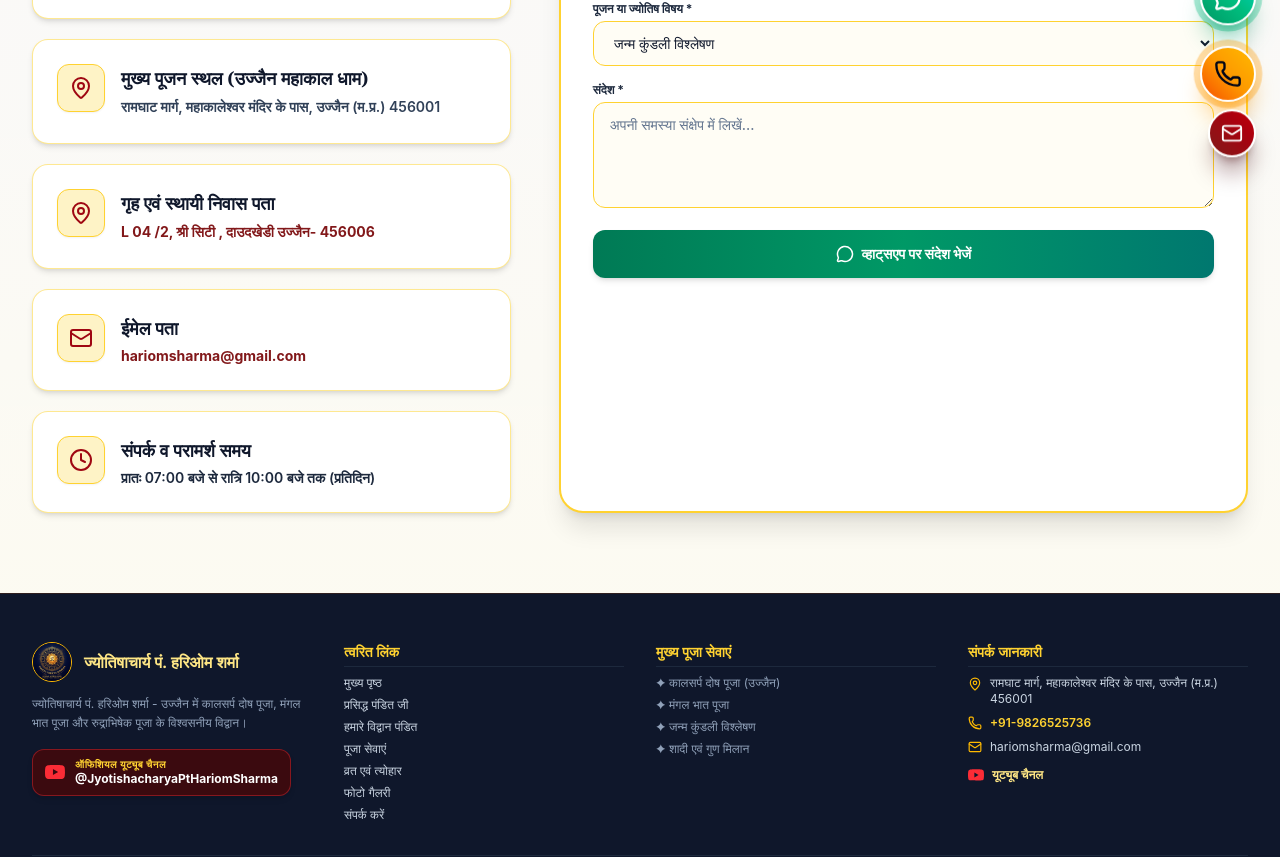
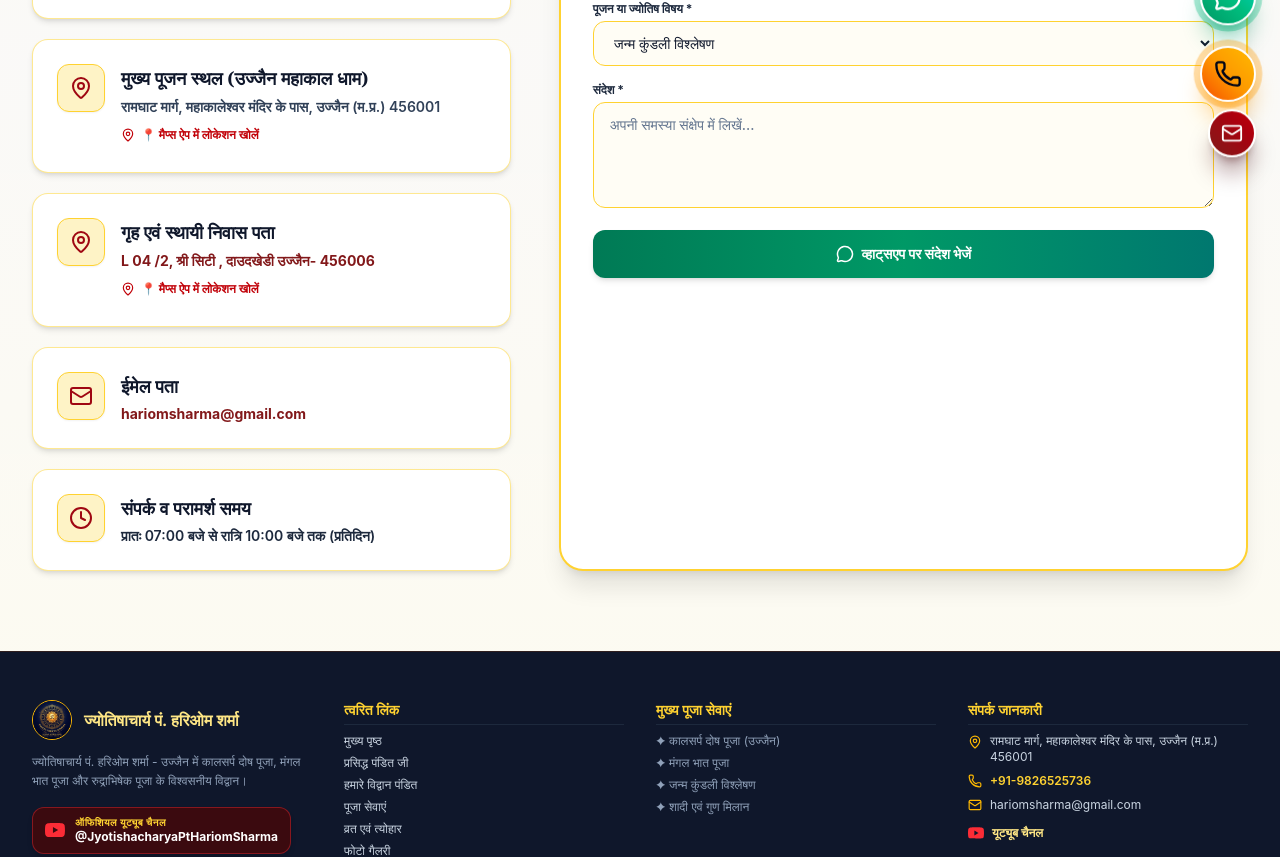
Before and after one commit to Amanverma45/jyotish, a React (Vite) app: page /contact in a window 1280 px wide. Shown: the part 620-1477 px from the top of the page. Built offline with nearby package versions, Linux system fonts and the light colour scheme; a web font is replaced by a local one.

Commit message:
Fix location Google Maps redirection, update pandit team experience, and apply security parameter encoding

```diff
--- a/src/component/Footer.jsx
+++ b/src/component/Footer.jsx
@@ -88,7 +88,15 @@ const Footer = () => {
             <ul className="space-y-2 text-xs">
               <li className="flex items-start gap-2">
                 <MapPin className="w-3.5 h-3.5 text-amber-400 shrink-0 mt-0.5" />
-                <span>{t?.contactInfo?.address || (isHindi ? "रामघाट मार्ग, महाकालेश्वर मंदिर के पास, उज्जैन (म.प्र.) 456001" : "Ramghat Marg, Near Mahakaleshwar Temple, Ujjain (M.P.) 456001")}</span>
+                <a
+                  href={`https://www.google.com/maps/search/?api=1&query=${encodeURIComponent("Ramghat Marg, Near Mahakaleshwar Temple, Ujjain, Madhya Pradesh 456001")}`}
+                  target="_blank"
+                  rel="noopener noreferrer"
+                  className="hover:text-amber-300 hover:underline cursor-pointer"
+                  title={isHindi ? "गूगल मैप्स में लोकेशन देखें" : "View Location on Google Maps"}
+                >
+                  {t?.contactInfo?.address || (isHindi ? "रामघाट मार्ग, महाकालेश्वर मंदिर के पास, उज्जैन (म.प्र.) 456001" : "Ramghat Marg, Near Mahakaleshwar Temple, Ujjain (M.P.) 456001")}
+                </a>
               </li>
               <li className="flex items-center gap-2">
                 <Phone className="w-3.5 h-3.5 text-amber-400 shrink-0" />
--- a/src/component/about.jsx
+++ b/src/component/about.jsx
@@ -1,6 +1,6 @@
 import React from 'react';
 import { useLanguage } from '../context/LanguageContext';
-import { Sparkles, Phone, MessageCircle, Landmark, ShieldCheck, Flame } from 'lucide-react';
+import { Sparkles, Phone, MessageCircle, Landmark, ShieldCheck, Flame, MapPin } from 'lucide-react';
 import sharmajiImg from '../assets/sharmaji.png';
 import mahakalGod from '../assets/mahakal_god.jpg';
 import kaalBhairavGod from '../assets/kaal_bhairav_god.jpg';
@@ -194,10 +194,19 @@ const About = () => {
                       </h4>
                     </div>
 
-                    <div className="p-5 sm:p-6 space-y-2 flex-1 flex flex-col justify-between bg-slate-950/80">
+                    <div className="p-5 sm:p-6 space-y-3 flex-1 flex flex-col justify-between bg-slate-950/80">
                       <p className="text-slate-200 text-sm sm:text-base leading-relaxed font-normal">
                         {item.desc}
                       </p>
+                      <a
+                        href={`https://www.google.com/maps/search/?api=1&query=${encodeURIComponent(item.title + ", Ujjain, Madhya Pradesh")}`}
+                        target="_blank"
+                        rel="noopener noreferrer"
+                        className="inline-flex items-center gap-1.5 text-xs font-bold text-amber-400 hover:text-amber-300 hover:underline pt-2 cursor-pointer"
+                      >
+                        <MapPin className="w-4 h-4 text-red-400" />
+                        <span>{isHindi ? "📍 मैप्स पर लोकेशन देखें" : "📍 View Location on Google Maps"}</span>
+                      </a>
                     </div>
                   </div>
                 );
--- a/src/component/contact.jsx
+++ b/src/component/contact.jsx
@@ -19,15 +19,21 @@ const Contact = () => {
 
   const handleSubmit = (e) => {
     e.preventDefault();
-    const whatsappMsg =
-      `*जय श्री महाकाल!*%0A` +
-      `*नया पूछताछ संदेश (Website Contact Form):*%0A%0A` +
-      `*नाम:* ${formData.name}%0A` +
-      `*फोन नंबर:* ${formData.phone}%0A` +
-      `*विषय/पूजा:* ${formData.topic}%0A` +
-      `*संदेश:* ${formData.message}`;
+    const rawMessage = isHindi
+      ? `*जय श्री महाकाल!*\n` +
+        `*नया पूछताछ संदेश (वेबसाइट संपर्क फॉर्म):*\n\n` +
+        `*नाम:* ${formData.name}\n` +
+        `*फोन नंबर:* ${formData.phone}\n` +
+        `*विषय/पूजा:* ${formData.topic}\n` +
+        `*संदेश:* ${formData.message}`
+      : `*Jai Shree Mahakal!*\n` +
+        `*New Contact Query (Website Form):*\n\n` +
+        `*Name:* ${formData.name}\n` +
+        `*Phone:* ${formData.phone}\n` +
+        `*Topic:* ${formData.topic}\n` +
+        `*Message:* ${formData.message}`;
 
-    window.location.href = `https://api.whatsapp.com/send?phone=919826525736&text=${whatsappMsg}`;
+    window.location.href = `https://api.whatsapp.com/send?phone=919826525736&text=${encodeURIComponent(rawMessage)}`;
   };
 
   return (
@@ -95,34 +101,52 @@ const Contact = () => {
             </div>
 
             {/* Main Puja Location Card */}
-            <div className="bg-white border border-amber-200/90 rounded-2xl p-5 sm:p-6 flex items-start gap-4 hover:border-amber-400 hover:shadow-lg transition-all shadow-md">
-              <div className="w-12 h-12 rounded-xl bg-amber-100 border border-amber-300 flex items-center justify-center text-red-800 shrink-0 shadow-xs">
+            <a
+              href={`https://www.google.com/maps/search/?api=1&query=${encodeURIComponent("Ramghat Marg, Near Mahakaleshwar Temple, Ujjain, Madhya Pradesh 456001")}`}
+              target="_blank"
+              rel="noopener noreferrer"
+              className="bg-white border border-amber-200/90 rounded-2xl p-5 sm:p-6 flex items-start gap-4 hover:border-amber-400 hover:shadow-lg transition-all shadow-md group cursor-pointer"
+            >
+              <div className="w-12 h-12 rounded-xl bg-amber-100 border border-amber-300 flex items-center justify-center text-red-800 shrink-0 shadow-xs group-hover:bg-red-700 group-hover:text-amber-300 transition-colors">
                 <MapPin className="w-6 h-6" />
               </div>
-              <div>
-                <h3 className="text-lg font-bold font-serif text-slate-900">
+              <div className="space-y-1">
+                <h3 className="text-lg font-bold font-serif text-slate-900 group-hover:text-red-800 transition-colors">
                   {t?.contact?.pujaAddressTitle || (isHindi ? "मुख्य पूजन स्थल (उज्जैन महाकाल धाम)" : "Main Puja Location (Ujjain Dham)")}
                 </h3>
-                <p className="text-sm text-slate-700 font-semibold mt-1 leading-relaxed">
+                <p className="text-sm text-slate-700 font-semibold leading-relaxed">
                   {t?.contact?.pujaAddressDesc || (isHindi ? "रामघाट मार्ग, महाकालेश्वर मंदिर के पास, उज्जैन (म.प्र.) 456001" : "Ramghat Marg, Near Mahakaleshwar Temple, Ujjain (M.P.) 456001")}
                 </p>
+                <span className="inline-flex items-center gap-1.5 text-xs font-bold text-red-700 group-hover:underline pt-1">
+                  <MapPin className="w-3.5 h-3.5" />
+                  <span>{isHindi ? "📍 मैप्स ऐप में लोकेशन खोलें" : "📍 Open Location in Google Maps"}</span>
+                </span>
               </div>
-            </div>
+            </a>
 
             {/* Home & Permanent Address Card */}
-            <div className="bg-white border border-amber-200/90 rounded-2xl p-5 sm:p-6 flex items-start gap-4 hover:border-amber-400 hover:shadow-lg transition-all shadow-md">
-              <div className="w-12 h-12 rounded-xl bg-amber-100 border border-amber-300 flex items-center justify-center text-red-800 shrink-0 shadow-xs">
+            <a
+              href={`https://www.google.com/maps/search/?api=1&query=${encodeURIComponent("L 04 /2, Shree City, Daudkhedi, Ujjain, Madhya Pradesh 456006")}`}
+              target="_blank"
+              rel="noopener noreferrer"
+              className="bg-white border border-amber-200/90 rounded-2xl p-5 sm:p-6 flex items-start gap-4 hover:border-amber-400 hover:shadow-lg transition-all shadow-md group cursor-pointer"
+            >
+              <div className="w-12 h-12 rounded-xl bg-amber-100 border border-amber-300 flex items-center justify-center text-red-800 shrink-0 shadow-xs group-hover:bg-red-700 group-hover:text-amber-300 transition-colors">
                 <MapPin className="w-6 h-6" />
               </div>
-              <div>
-                <h3 className="text-lg font-bold font-serif text-slate-900">
+              <div className="space-y-1">
+                <h3 className="text-lg font-bold font-serif text-slate-900 group-hover:text-red-800 transition-colors">
                   {t?.contact?.homeAddressTitle || (isHindi ? "गृह एवं स्थायी निवास पता" : "Home & Permanent Address")}
                 </h3>
-                <p className="text-sm text-red-900 font-bold mt-1 leading-relaxed">
+                <p className="text-sm text-red-900 font-bold leading-relaxed">
                   {t?.contact?.homeAddressDesc || (isHindi ? "L 04 /2, श्री सिटी , दाउदखेडी उज्जैन- 456006" : "L 04 /2, Shree City, Daudkhedi Ujjain - 456006")}
                 </p>
+                <span className="inline-flex items-center gap-1.5 text-xs font-bold text-red-700 group-hover:underline pt-1">
+                  <MapPin className="w-3.5 h-3.5" />
+                  <span>{isHindi ? "📍 मैप्स ऐप में लोकेशन खोलें" : "📍 Open Location in Google Maps"}</span>
+                </span>
               </div>
-            </div>
+            </a>
 
             {/* Email Card */}
             <div className="bg-white border border-amber-200/90 rounded-2xl p-5 sm:p-6 flex items-start gap-4 hover:border-amber-400 hover:shadow-lg transition-all shadow-md">
--- a/src/component/service.jsx
+++ b/src/component/service.jsx
@@ -167,10 +167,16 @@ const Service = () => {
               <div className="absolute inset-0 bg-gradient-to-t from-slate-950/75 via-transparent to-transparent" />
 
               <div className="absolute bottom-3 left-3 right-3 text-white text-xs sm:text-sm font-semibold flex flex-wrap gap-2">
-                <span className="bg-amber-500 text-slate-950 px-3 py-1 rounded-full font-bold flex items-center gap-1.5 shadow-sm">
+                <a
+                  href={`https://www.google.com/maps/search/?api=1&query=${encodeURIComponent((selectedPuja.location || "Ujjain Mahakal Dham") + ", Ujjain, Madhya Pradesh")}`}
+                  target="_blank"
+                  rel="noopener noreferrer"
+                  className="bg-amber-500 hover:bg-amber-400 text-slate-950 px-3 py-1 rounded-full font-bold flex items-center gap-1.5 shadow-sm transition-colors cursor-pointer"
+                  title={isHindi ? "गूगल मैप्स पर लोकेशन देखें" : "View Location on Google Maps"}
+                >
                   <MapPin className="w-3.5 h-3.5" />
-                  <span>{selectedPuja.location || (isHindi ? "उज्जैन महाकाल धाम / सिद्ध मंदिर" : "Ujjain Sacred Temple")}</span>
-                </span>
+                  <span>{selectedPuja.location || (isHindi ? "उज्जैन महाकाल धाम / सिद्ध मंदिर" : "Ujjain Sacred Temple")} (📍 Map)</span>
+                </a>
                 <span className="bg-slate-900/80 backdrop-blur-xs px-3 py-1 rounded-full text-amber-300 border border-amber-400/40 flex items-center gap-1.5">
                   <Clock className="w-3.5 h-3.5" />
                   <span>{selectedPuja.duration || (isHindi ? "अवधि: 2 - 3 घंटे" : "Duration: 2-3 Hours")}</span>
```
Also changed, not shown: src/component/kundli.jsx (+20 -18 lines), src/context/LanguageContext.jsx (+8 -8 lines).
